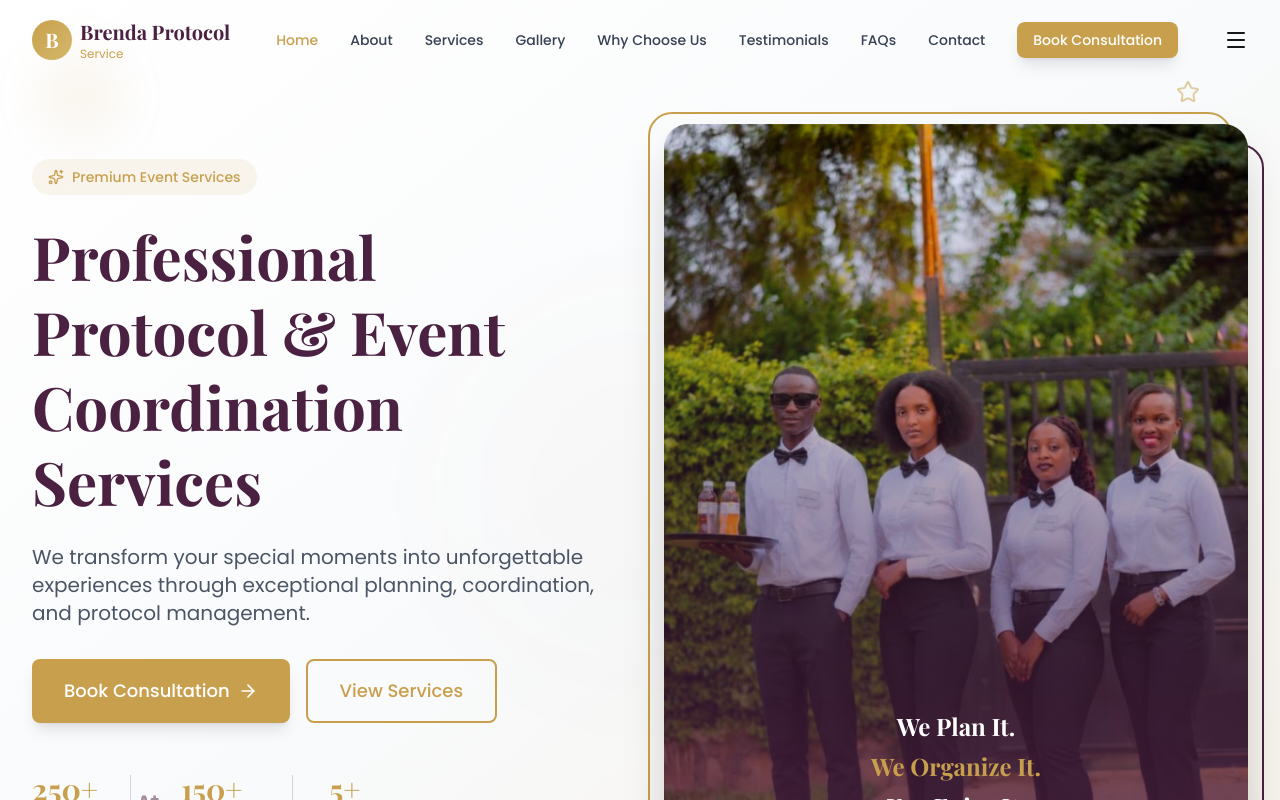
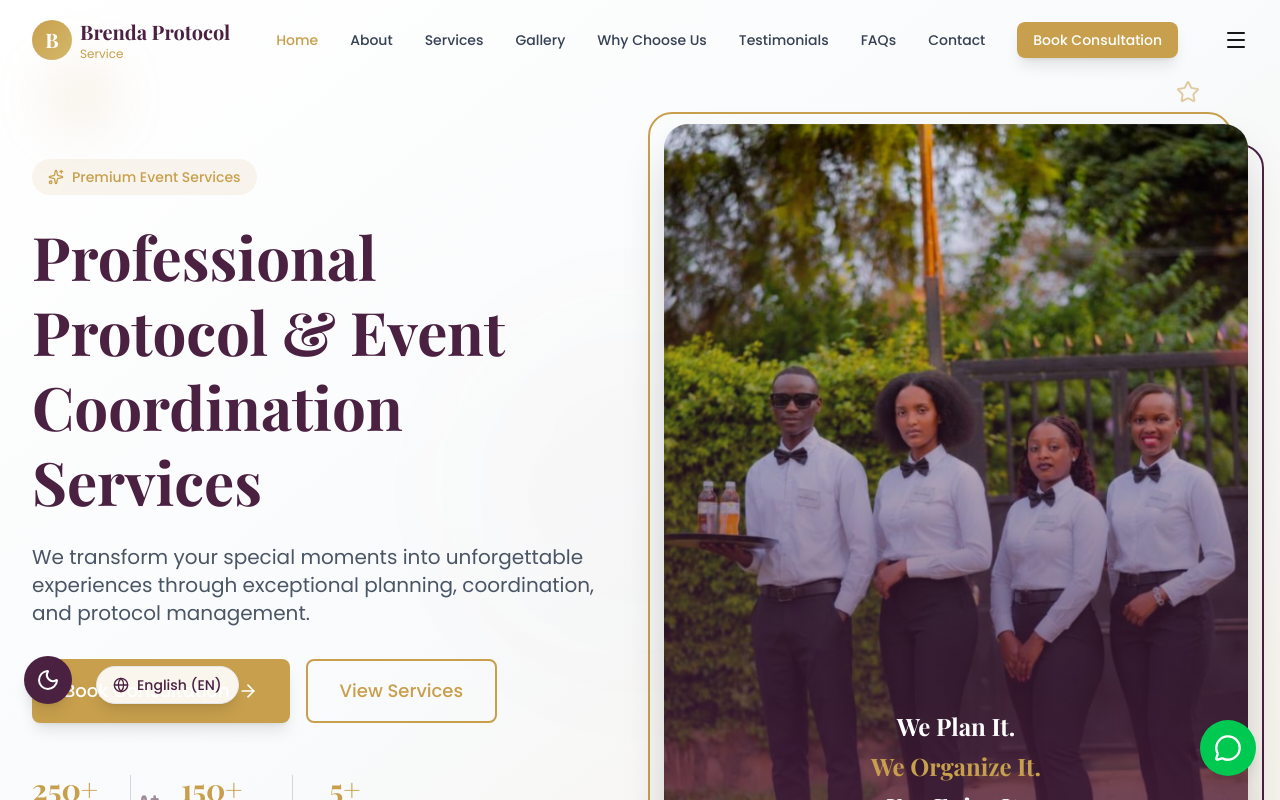
Before and after one commit to Yvan008/brenda, a Next.js app: page / in a window 1280 px wide. Shown: the top 800 px of the page. Built offline with nearby package versions, Linux system fonts and the light colour scheme.

Commit message:
Add language and features buttons

```diff
--- a/src/app/page.tsx
+++ b/src/app/page.tsx
@@ -10,7 +10,8 @@ import { FAQ } from '@/components/FAQ'
 import { Contact } from '@/components/Contact'
 import { CTA } from '@/components/CTA'
 import { Footer } from '@/components/Footer'
-
+import { LanguageToggle } from '@/components/LanguageToggle'
+import { ExtraFeatures } from '@/components/ExtraFeatures'
 
 export default function Home() {
   return (
@@ -27,6 +28,8 @@ export default function Home() {
       <Contact />
       <CTA />
       <Footer />
+      <LanguageToggle />
+      <ExtraFeatures />
     </main>
 
   )
```
